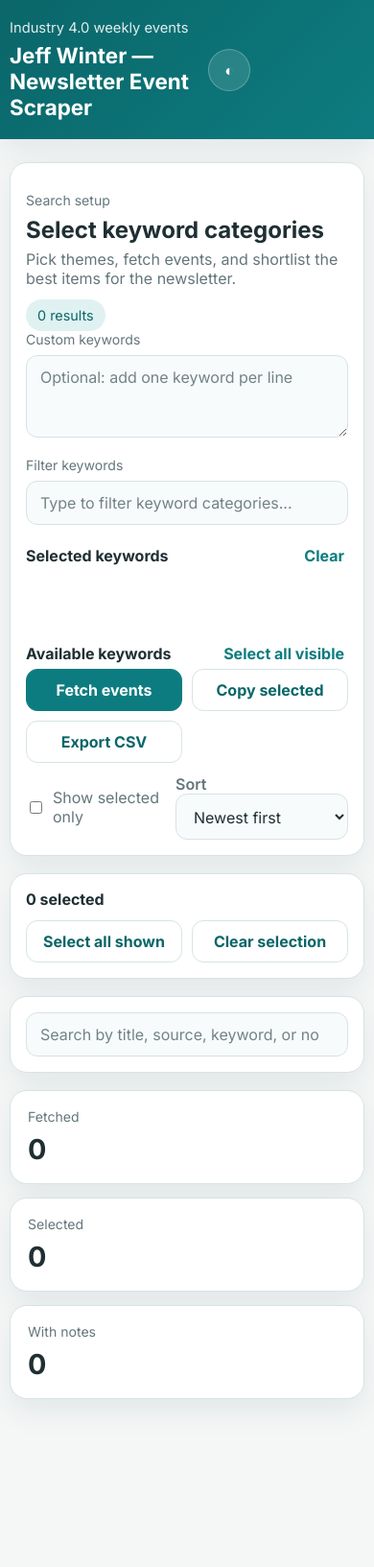
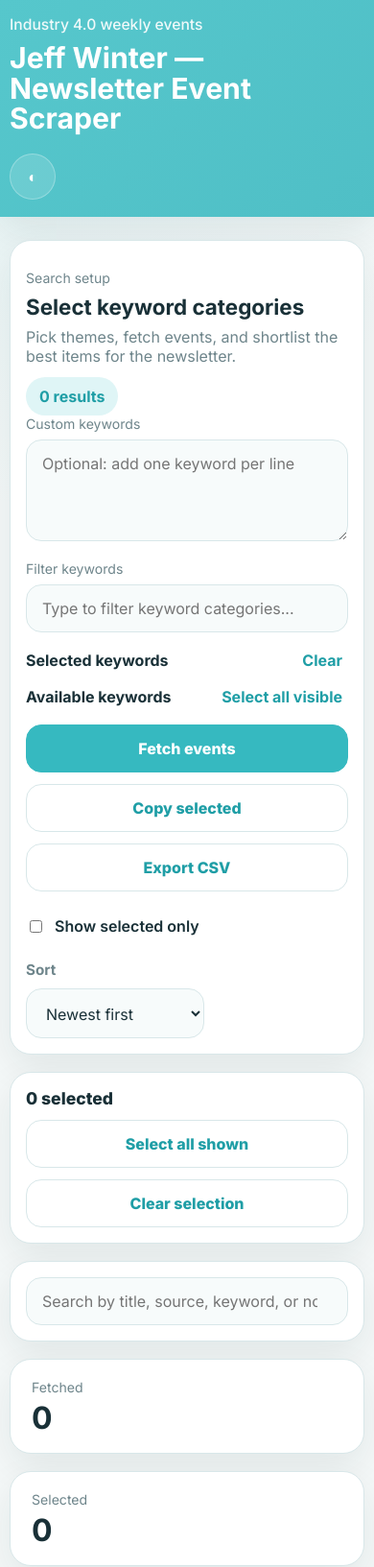
Before and after one commit to hunterahmed50-cpu/jeff-newsletter-tool, a website: page index.html in a window 390 px wide. Shown: the top 1633 px of the page at 96% size. Before the commit the page ends 1574 px from the top, so only its background shows below. Drawn offline with Linux system fonts and the light colour scheme.

Commit message:
Update style.css

```diff
--- a/style.css
+++ b/style.css
@@ -1,186 +1,627 @@
 :root {
-  --bg: #f5f7f7;
+  --bg: #f4f8f8;
   --panel: #ffffff;
-  --panel-alt: #f8fbfb;
-  --text: #1f2f33;
-  --muted: #64767b;
-  --border: #d6e3e5;
-  --primary: #0d7c80;
-  --primary-strong: #0a6669;
-  --primary-soft: #dff1f1;
-  --primary-soft-strong: #c9e4e5;
-  --selected-chip-bg: #d6e7e8;
+  --panel-alt: #f7fbfb;
+  --text: #193037;
+  --muted: #6e858b;
+  --border: #d8e7e9;
+  --primary: #36b9c0;
+  --primary-strong: #1f9ea6;
+  --primary-soft: #dff5f6;
+  --selected-chip-bg: #51666b;
   --selected-chip-text: #ffffff;
-  --shadow: 0 12px 32px rgba(13, 40, 48, 0.08);
+  --shadow: 0 14px 38px rgba(11, 33, 38, 0.08);
+  --radius-lg: 22px;
+  --radius-md: 16px;
+  --radius-sm: 12px;
 }
 
 html[data-theme="dark"] {
-  --bg: #0d171a;
-  --panel: #132126;
-  --panel-alt: #17282e;
+  --bg: #081316;
+  --panel: #0f2025;
+  --panel-alt: #13282e;
   --text: #edf7f8;
-  --muted: #9bb1b6;
-  --border: #274147;
-  --primary: #3ab0b3;
-  --primary-strong: #69d2d4;
-  --primary-soft: #173338;
-  --primary-soft-strong: #21474d;
-  --selected-chip-bg: #395055;
-  --selected-chip-text: #ecf6f7;
-  --shadow: 0 18px 36px rgba(0, 0, 0, 0.28);
+  --muted: #9eb4b9;
+  --border: #214047;
+  --primary: #4bc5cc;
+  --primary-strong: #6fdcdf;
+  --primary-soft: #14343a;
+  --selected-chip-bg: #42575d;
+  --selected-chip-text: #edf7f8;
+  --shadow: 0 18px 38px rgba(0, 0, 0, 0.3);
 }
 
-* { box-sizing: border-box; }
+*,
+*::before,
+*::after {
+  box-sizing: border-box;
+}
+
+html {
+  color-scheme: light;
+}
+
+html[data-theme="dark"] {
+  color-scheme: dark;
+}
+
 body {
   margin: 0;
-  font-family: 'Inter', system-ui, sans-serif;
-  background: var(--bg);
+  font-family: "Inter", system-ui, sans-serif;
+  background:
+    radial-gradient(circle at top left, rgba(54, 185, 192, 0.1), transparent 28%),
+    var(--bg);
   color: var(--text);
 }
-button, input, textarea, select { font: inherit; }
-a { color: inherit; }
-.skip-link { position: absolute; left: -999px; top: 0; }
-.skip-link:focus {
-  left: 16px; top: 16px; z-index: 100; background: var(--panel); padding: 8px 12px; border-radius: 10px;
-}
-.container { width: min(1120px, calc(100% - 32px)); margin: 0 auto; }
-.topbar {
-  background: linear-gradient(135deg, var(--primary-strong), var(--primary));
-  color: white; padding: 20px 0; box-shadow: var(--shadow);
-}
-.topbar-inner { display: flex; justify-content: space-between; align-items: center; gap: 16px; }
-.topbar h1 { margin: 0; font-size: clamp(1.4rem, 1rem + 1.2vw, 2rem); }
-.eyebrow { margin: 0 0 6px; opacity: 0.88; font-size: 0.92rem; }
-.icon-button {
-  width: 44px; height: 44px; border-radius: 999px; border: 1px solid rgba(255,255,255,0.25);
-  background: rgba(255,255,255,0.12); color: white; cursor: pointer;
-}
-.page-shell { padding: 24px 0 56px; }
-.panel {
-  background: var(--panel); border: 1px solid var(--border); border-radius: 18px; box-shadow: var(--shadow);
-}
-.controls-panel, .filters-panel, .event-card, .action-bar { padding: 22px; }
-.controls-panel, .filters-panel, .summary-grid, .status, .action-bar { margin-bottom: 18px; }
-.controls-header, .filter-row, .toolbar, .event-card, .event-topline, .tag-row, .image-actions, .action-bar, .keyword-heading-row {
-  display: flex; gap: 12px;
-}
-.controls-header, .toolbar, .event-topline, .tag-row, .action-bar, .keyword-heading-row {
-  justify-content: space-between; align-items: center;
-}
-.filter-row, .toolbar, .controls-header, .event-card, .action-bar { flex-wrap: wrap; }
-.section-label, .field-label, .stat-label { display: block; color: var(--muted); font-size: 0.88rem; margin-bottom: 8px; }
-.controls-header h2, .keyword-heading-row h3 { margin: 0 0 6px; }
-.keyword-heading-row h3 { font-size: 1rem; margin-bottom: 0; }
-.muted { margin: 0; color: var(--muted); }
-.results-pill, .source-badge, .tag {
-  border-radius: 999px; padding: 8px 12px; background: var(--primary-soft); color: var(--primary-strong); font-size: 0.9rem; white-space: nowrap;
-}
-.input {
-  width: 100%; border: 1px solid var(--border); background: var(--panel-alt); color: var(--text); border-radius: 12px; padding: 12px 14px;
-}
-.input::placeholder { color: var(--muted); opacity: 0.9; }
-.keywords-input, .keywords-search { margin-bottom: 16px; }
-.search-wrap { flex: 1 1 280px; }
-.select-input { width: auto; min-width: 180px; }
-.chip-grid { display: flex; flex-wrap: wrap; gap: 10px; }
-.selected-grid { min-height: 52px; margin-bottom: 8px; }
-.keyword-block + .keyword-block { margin-top: 18px; }
-.chip {
-  border: 1px solid var(--border); background: var(--panel-alt); color: var(--primary-strong); border-radius: 999px; padding: 10px 14px; cursor: pointer; font-weight: 600;
-}
-.chip.active {
-  background: var(--primary); border-color: var(--primary); color: white;
-}
-.selected-grid .chip {
-  background: var(--selected-chip-bg); border-color: #b8dadb; color: var(--selected-chip-text);
-}
-.selected-grid .chip::after {
-  content: ' ×'; color: rgba(255,255,255,0.95); font-weight: 700;
-}
-.text-button {
-  border: 0; background: transparent; color: var(--primary); cursor: pointer; font-weight: 700; padding: 6px 4px;
-}
-.btn {
-  border: 1px solid var(--border); background: var(--panel); color: var(--primary-strong); border-radius: 12px; padding: 11px 14px; min-height: 44px; cursor: pointer; font-weight: 700;
-}
-.btn-primary { background: var(--primary); border-color: var(--primary); color: white; }
-.btn:hover, .chip:hover, .icon-button:hover, .text-button:hover { transform: translateY(-1px); }
-.inline-label { color: var(--muted); font-weight: 600; }
-.checkbox-inline { display: inline-flex; align-items: center; gap: 8px; color: var(--muted); }
-.selection-summary { font-weight: 700; }
-.summary-grid { display: grid; grid-template-columns: repeat(4, minmax(0, 1fr)); gap: 14px; }
-.stat-card { background: var(--panel); border: 1px solid var(--border); border-radius: 18px; padding: 18px; box-shadow: var(--shadow); }
-.stat-card strong { font-size: 1.8rem; }
-.status { min-height: 24px; color: var(--muted); padding: 0 6px; }
-.events-list { display: grid; gap: 18px; }
-.event-card { display: grid; grid-template-columns: minmax(0, 1.6fr) minmax(260px, 0.9fr); align-items: start; }
-.event-main { min-width: 0; }
-.event-title { margin: 10px 0 14px; line-height: 1.35; font-size: 1.25rem; }
-.event-link { color: var(--primary); text-decoration: none; font-weight: 700; }
-.select-box { color: var(--text); }
-.note-input { min-height: 92px; }
-.image-panel { display: grid; gap: 10px; }
-.image-shell {
-  border: 1px solid var(--border); background: var(--panel-alt); border-radius: 16px; overflow: hidden; aspect-ratio: 16 / 9; display: grid; place-items: center;
-}
-.event-image { width: 100%; height: 100%; object-fit: cover; }
-.image-placeholder { color: var(--muted); text-align: center; padding: 20px; }
-.image-actions { justify-content: flex-start; }
-.sr-only {
-  position: absolute; width: 1px; height: 1px; padding: 0; margin: -1px; overflow: hidden; clip: rect(0, 0, 0, 0); border: 0;
-}
-.empty-state { padding: 20px 24px; }
-.empty-state h3 { margin: 0 0 8px; }
-.empty-state p { margin: 0; color: var(--muted); }
-@media (max-width: 900px) {
-  .summary-grid { grid-template-columns: repeat(2, minmax(0, 1fr)); }
-  .event-card { grid-template-columns: 1fr; }
-}
-@media (max-width: 640px) {
-  .container { width: min(100% - 20px, 1120px); }
-  .summary-grid { grid-template-columns: 1fr; }
-  .toolbar-group, .toolbar, .toolbar-group-right { width: 100%; }
-  .toolbar-group { display: grid; grid-template-columns: 1fr 1fr; gap: 10px; }
-  .toolbar-group .btn { width: 100%; }
-  .toolbar-group-right { display: flex; flex-wrap: wrap; align-items: center; }
-  .controls-panel, .filters-panel, .event-card, .action-bar { padding: 16px; }
+
+button,
+input,
+textarea,
+select {
+  font: inherit;
 }
 
-.btn-nav {
-  background: rgba(255,255,255,0.08);
-  border-color: rgba(255,255,255,0.18);
+a {
+  color: inherit;
+}
+
+.skip-link {
+  position: absolute;
+  left: -999px;
+  top: 0;
+}
+
+.skip-link:focus {
+  left: 16px;
+  top: 16px;
+  z-index: 100;
+  background: var(--panel);
+  padding: 10px 14px;
+  border-radius: 12px;
+  border: 1px solid var(--border);
+}
+
+.container {
+  width: min(1160px, calc(100% - 32px));
+  margin: 0 auto;
+}
+
+.topbar {
+  background: linear-gradient(135deg, #56c7cc, #4fbfc6);
   color: white;
+  padding: 20px 0 22px;
+  box-shadow: var(--shadow);
 }
-.btn-nav.active {
-  background: white;
-  color: var(--primary-strong);
-  border-color: white;
+
+.topbar-inner {
+  display: flex;
+  justify-content: space-between;
+  align-items: flex-start;
+  gap: 20px;
 }
-.single-column-card {
-  grid-template-columns: 1fr;
+
+.brand-block {
+  min-width: 0;
 }
-.selected-post-card {
-  display: grid;
-  gap: 14px;
-  padding: 22px;
+
+.topbar h1 {
+  margin: 0;
+  font-size: clamp(1.8rem, 1.2rem + 1.8vw, 3rem);
+  line-height: 1.05;
+  max-width: 12ch;
 }
+
+.eyebrow {
+  margin: 0 0 10px;
+  opacity: 0.9;
+  font-size: 0.98rem;
+  font-weight: 500;
+}
+
 .topbar-actions {
   display: flex;
   align-items: center;
-  gap: 10px;
+  gap: 12px;
+  flex-shrink: 0;
+}
+
+.icon-button {
+  width: 48px;
+  height: 48px;
+  border-radius: 999px;
+  border: 1px solid rgba(255, 255, 255, 0.28);
+  background: rgba(255, 255, 255, 0.14);
+  color: white;
+  cursor: pointer;
+}
+
+.page-shell {
+  padding: 24px 0 56px;
+}
+
+.panel {
+  background: var(--panel);
+  border: 1px solid var(--border);
+  border-radius: var(--radius-lg);
+  box-shadow: var(--shadow);
+}
+
+.controls-panel,
+.filters-panel,
+.event-card,
+.action-bar {
+  padding: 22px;
+}
+
+.controls-panel,
+.filters-panel,
+.summary-grid,
+.status,
+.action-bar {
+  margin-bottom: 18px;
+}
+
+.controls-header,
+.filter-row,
+.toolbar,
+.event-topline,
+.tag-row,
+.action-bar,
+.keyword-heading-row {
+  display: flex;
+  gap: 12px;
+}
+
+.controls-header,
+.toolbar,
+.action-bar,
+.keyword-heading-row {
+  justify-content: space-between;
+  align-items: center;
+}
+
+.controls-header,
+.toolbar,
+.filter-row,
+.action-bar,
+.event-topline,
+.tag-row {
   flex-wrap: wrap;
 }
+
+.controls-copy {
+  min-width: 0;
+  flex: 1 1 420px;
+}
+
+.section-label,
+.field-label,
+.stat-label {
+  display: block;
+  color: var(--muted);
+  font-size: 0.88rem;
+  margin-bottom: 8px;
+}
+
+.controls-header h2,
+.keyword-heading-row h3,
+.event-title {
+  margin: 0 0 8px;
+}
+
+.controls-header h2 {
+  font-size: clamp(1.4rem, 1.1rem + 0.8vw, 2rem);
+}
+
+.keyword-heading-row h3 {
+  font-size: 1rem;
+  margin-bottom: 0;
+}
+
+.muted {
+  margin: 0;
+  color: var(--muted);
+  max-width: 70ch;
+}
+
+.results-pill {
+  align-self: flex-start;
+  border-radius: 999px;
+  background: var(--primary-soft);
+  color: var(--primary-strong);
+  padding: 10px 14px;
+  font-weight: 700;
+  white-space: nowrap;
+}
+
+.input {
+  width: 100%;
+  border: 1px solid var(--border);
+  background: var(--panel-alt);
+  color: var(--text);
+  padding: 14px 16px;
+  border-radius: var(--radius-md);
+  outline: none;
+  transition: border-color 160ms ease, box-shadow 160ms ease, background 160ms ease;
+}
+
+.input:focus {
+  border-color: var(--primary);
+  box-shadow: 0 0 0 4px rgba(54, 185, 192, 0.16);
+}
+
+.keywords-input {
+  resize: vertical;
+  min-height: 106px;
+  margin-bottom: 16px;
+}
+
+.keywords-search {
+  margin-bottom: 18px;
+}
+
+.keyword-block + .keyword-block {
+  margin-top: 16px;
+}
+
+.chip-grid {
+  display: flex;
+  flex-wrap: wrap;
+  gap: 10px;
+}
+
+.chip {
+  border: 1px solid var(--border);
+  background: transparent;
+  color: var(--primary-strong);
+  border-radius: 999px;
+  padding: 11px 14px;
+  font-weight: 700;
+  cursor: pointer;
+  line-height: 1.1;
+  max-width: 100%;
+}
+
+.chip.active {
+  background: var(--primary);
+  border-color: var(--primary);
+  color: white;
+}
+
+.selected-grid .chip {
+  background: var(--selected-chip-bg);
+  border-color: transparent;
+  color: var(--selected-chip-text);
+}
+
+.text-button {
+  border: 0;
+  background: transparent;
+  color: var(--primary-strong);
+  font-weight: 700;
+  cursor: pointer;
+}
+
+.toolbar-main {
+  margin-top: 18px;
+  align-items: flex-end;
+}
+
+.toolbar-group {
+  display: flex;
+  align-items: center;
+  gap: 12px;
+  flex-wrap: wrap;
+}
+
+.toolbar-actions {
+  flex: 1 1 420px;
+}
+
+.toolbar-filters {
+  flex: 1 1 280px;
+  justify-content: flex-end;
+}
+
+.btn {
+  border: 1px solid var(--border);
+  background: var(--panel-alt);
+  color: var(--primary-strong);
+  padding: 14px 18px;
+  border-radius: var(--radius-md);
+  font-weight: 800;
+  cursor: pointer;
+  min-height: 48px;
+  transition: transform 120ms ease, background 160ms ease, border-color 160ms ease;
+}
+
+.btn:hover {
+  transform: translateY(-1px);
+}
+
+.btn-primary {
+  background: var(--primary);
+  border-color: var(--primary);
+  color: white;
+}
+
+.btn-secondary {
+  background: transparent;
+}
+
+.checkbox-inline {
+  display: inline-flex;
+  align-items: center;
+  gap: 10px;
+  color: var(--text);
+  font-weight: 600;
+}
+
+.compact-check {
+  min-height: 48px;
+}
+
+.inline-label {
+  color: var(--muted);
+  font-size: 0.95rem;
+  font-weight: 700;
+}
+
+.sort-wrap {
+  display: flex;
+  align-items: center;
+  gap: 10px;
+}
+
+.select-input {
+  width: auto;
+  min-width: 190px;
+}
+
+.selection-summary {
+  font-size: 1.1rem;
+  font-weight: 800;
+}
+
+.action-buttons {
+  justify-content: flex-end;
+}
+
+.single-filter-row {
+  display: block;
+}
+
+.search-wrap {
+  width: 100%;
+}
+
+.summary-grid {
+  display: grid;
+  grid-template-columns: repeat(3, minmax(0, 1fr));
+  gap: 18px;
+}
+
+.stat-card {
+  background: var(--panel);
+  border: 1px solid var(--border);
+  border-radius: var(--radius-lg);
+  padding: 20px 22px;
+  box-shadow: var(--shadow);
+}
+
+.stat-card strong {
+  display: block;
+  font-size: clamp(2rem, 1.5rem + 0.8vw, 2.5rem);
+  line-height: 1;
+}
+
+.status {
+  min-height: 20px;
+  color: var(--primary-strong);
+  font-weight: 700;
+}
+
+.events-list {
+  display: grid;
+  gap: 16px;
+}
+
 .event-card {
-  display: grid;
-  grid-template-columns: 1fr;
-  align-items: start;
+  padding: 22px;
 }
+
 .event-main {
+  width: 100%;
   min-width: 0;
 }
-@media (max-width: 640px) {
-  .topbar-actions {
-    width: 100%;
+
+.event-topline {
+  align-items: flex-start;
+}
+
+.event-meta {
+  display: flex;
+  flex-wrap: wrap;
+  justify-content: flex-end;
+  gap: 10px;
+  margin-left: auto;
+}
+
+.select-box {
+  color: var(--text);
+}
+
+.source-badge,
+.tag,
+.event-date {
+  display: inline-flex;
+  align-items: center;
+  min-height: 34px;
+  border-radius: 999px;
+  padding: 8px 12px;
+  font-size: 0.92rem;
+}
+
+.source-badge {
+  background: var(--primary-soft);
+  color: var(--primary-strong);
+  font-weight: 800;
+}
+
+.tag {
+  background: transparent;
+  border: 1px solid var(--border);
+  color: var(--muted);
+  font-weight: 700;
+}
+
+.event-date {
+  background: transparent;
+  color: var(--muted);
+  border: 1px dashed var(--border);
+}
+
+.event-title {
+  font-size: clamp(1.15rem, 1rem + 0.4vw, 1.4rem);
+  line-height: 1.35;
+}
+
+.event-link {
+  color: var(--primary-strong);
+  font-weight: 800;
+  text-decoration: none;
+}
+
+.note-input {
+  min-height: 110px;
+  resize: vertical;
+}
+
+.empty-state {
+  padding: 22px 24px;
+}
+
+.empty-state h3 {
+  margin: 0 0 8px;
+  font-size: 1.1rem;
+}
+
+.empty-state p {
+  margin: 0;
+  color: var(--muted);
+}
+
+.sr-only {
+  position: absolute;
+  width: 1px;
+  height: 1px;
+  padding: 0;
+  margin: -1px;
+  overflow: hidden;
+  clip: rect(0, 0, 0, 0);
+  border: 0;
+}
+
+@media (max-width: 1024px) {
+  .summary-grid {
+    grid-template-columns: repeat(2, minmax(0, 1fr));
+  }
+
+  .toolbar-filters {
     justify-content: flex-start;
   }
+
+  .topbar h1 {
+    max-width: 16ch;
+  }
 }
+
+@media (max-width: 720px) {
+  .container {
+    width: min(100% - 20px, 1160px);
+  }
+
+  .topbar {
+    padding: 16px 0 18px;
+  }
+
+  .topbar-inner {
+    flex-direction: column;
+    align-items: stretch;
+  }
+
+  .topbar h1 {
+    max-width: none;
+    font-size: clamp(1.85rem, 1.4rem + 2vw, 2.35rem);
+  }
+
+  .topbar-actions {
+    justify-content: flex-start;
+  }
+
+  .controls-panel,
+  .filters-panel,
+  .event-card,
+  .action-bar {
+    padding: 16px;
+  }
+
+  .summary-grid {
+    grid-template-columns: 1fr;
+  }
+
+  .toolbar-actions,
+  .toolbar-filters,
+  .action-buttons {
+    width: 100%;
+  }
+
+  .toolbar-actions {
+    display: grid;
+    grid-template-columns: 1fr;
+  }
+
+  .toolbar-actions .btn,
+  .action-buttons .btn {
+    width: 100%;
+  }
+
+  .toolbar-filters {
+    display: grid;
+    gap: 12px;
+  }
+
+  .sort-wrap {
+    flex-wrap: wrap;
+    width: 100%;
+  }
+
+  .select-input {
+    width: 100%;
+    min-width: 0;
+  }
+
+  .action-buttons {
+    display: grid;
+    grid-template-columns: 1fr;
+  }
+
+  .event-topline {
+    flex-direction: column;
+    align-items: stretch;
+  }
+
+  .event-meta {
+    justify-content: flex-start;
+    margin-left: 0;
+  }
+
+  .tag-row {
+    flex-direction: column;
+    align-items: flex-start;
+  }
+
+  .results-pill {
+    align-self: flex-start;
+  }
+}
```
